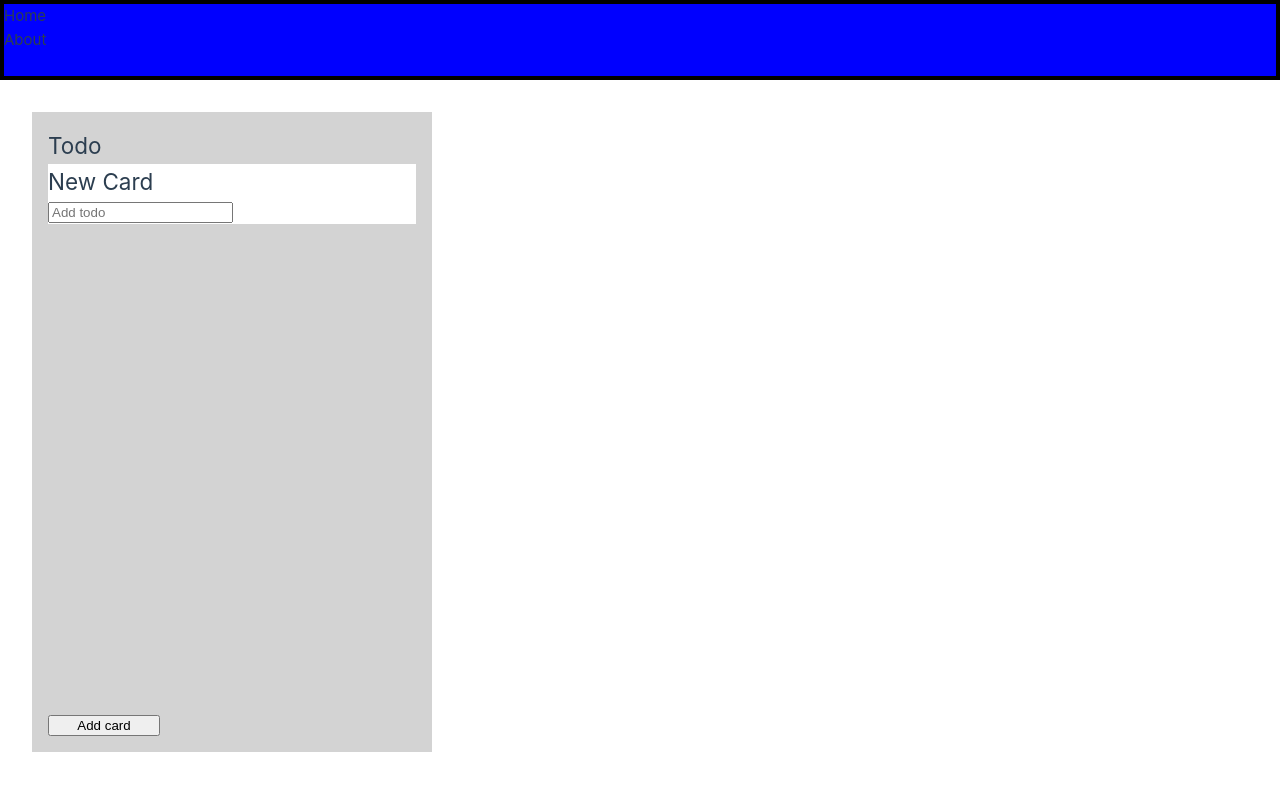
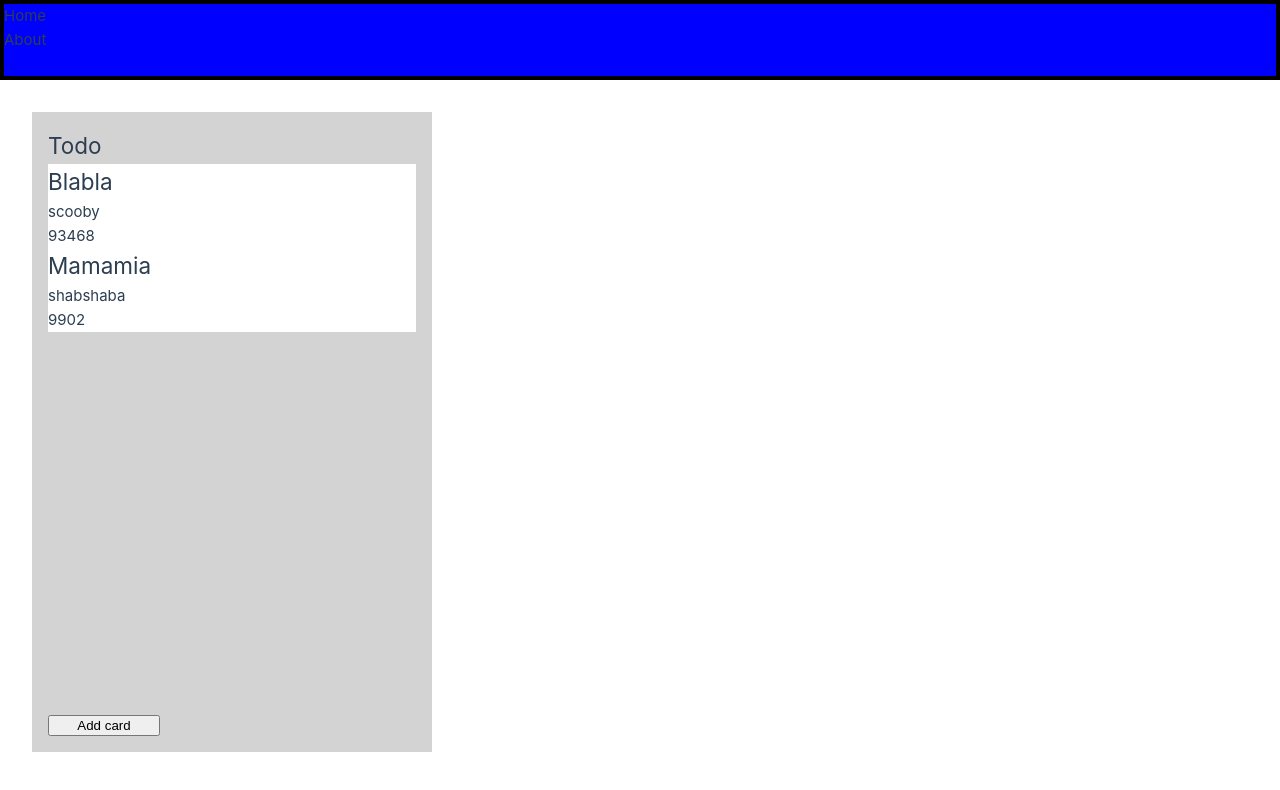
Before and after one commit to GVoynikov/bello, a Vue app: page / in a window 1280 px wide. Shown: the top 790 px of the page. Built offline with nearby package versions, Linux system fonts and the light colour scheme.

Commit message:
Added dynamic updates to todo list.

```diff
--- a/src/components/ModalCard.vue
+++ b/src/components/ModalCard.vue
@@ -26,16 +26,21 @@ const props = defineProps({
 
 <style scoped>
 .modal-background {
-    background: rgba(0, 0, 0, 0.3);
+    background: rgba(0, 0, 0, 0.5);
     position: fixed;
     width: 100%;
     height: 100vh;
     z-index: 100;
     top: 0;
     left: 0;
+    display: flex;
+    justify-content: center;
 }
 
 #modal {
+    width: 25rem;
+    height: fit-content;
+    margin: auto auto;
     background-color: white;
     z-index: 101;
 }
--- a/src/components/TodoCard.vue
+++ b/src/components/TodoCard.vue
@@ -1,7 +1,29 @@
+<script setup>
+
+const props = defineProps({
+    heading: {
+        type: String,
+        default: 'New todo'
+    },
+
+    todo: {
+        type: String,
+        default: 'Add description'
+    },
+
+    id: {
+        type: Number,
+        default: null
+    }
+})
+
+</script>
+
 <template>
     <div id="card">
-        <h2>New Card</h2>
-        <input type="text" placeholder="Add todo">
+        <h2>{{ heading }}</h2>
+        <p>{{ todo }}</p>
+        <p>{{ id }}</p>
     </div>
 </template>
 
--- a/src/components/TodoSection.vue
+++ b/src/components/TodoSection.vue
@@ -3,9 +3,29 @@ import { ref } from 'vue';
 import TodoCard from './TodoCard.vue';
 import ModalCard from './ModalCard.vue';
 
-const todos = ref([]);
+const getId = () => {
+    return Math.floor(Math.random()*100000);
+}
+
+const todos = ref([{
+    id: getId(),
+    heading: 'Blabla',
+    todo: 'scooby'
+}, {
+    id: getId(),
+    heading: 'Mamamia',
+    todo: 'shabshaba'
+}]);
 const isModalOpen = ref(false);
 
+
+const addTodo = (heading, todo) => {
+    todos.push({
+        id: Math.floor(Math.random()*100000),
+        heading: this.heading,
+        todo: this.todo
+    })
+}
 
 
 const props = defineProps({
@@ -33,7 +53,11 @@ const closeModal = () => {
     <div id="container">
         <h2>{{ sectionTitle }}</h2>
         <div id="cards">
-            <TodoCard />
+            <TodoCard v-for='todo in todos'
+            :heading='todo.heading'
+            :todo='todo.todo'
+            :id="todo.id"
+            :key='todo.id'/>
         </div>
         <button @click="showModal">Add card</button>
 
```
